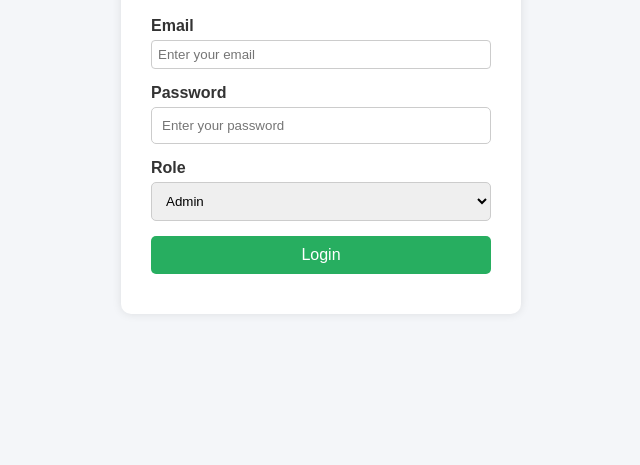
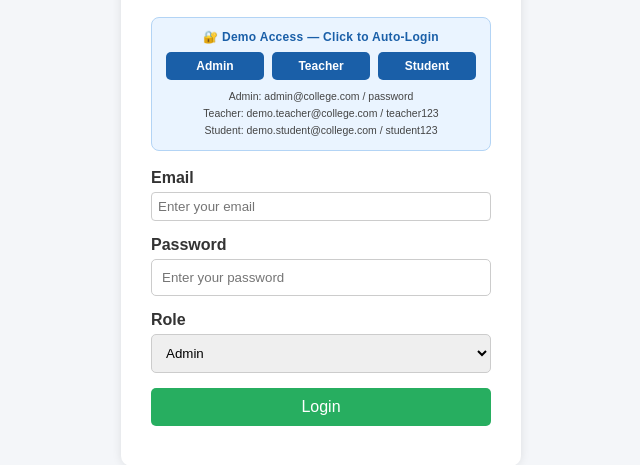
Before and after one commit to Ankit-Samanta/college-admin-dashboard, a website: page public/login.html in a window 1280 px wide. Shown: the part 141-606 px from the top of the page, without its empty margins (319-959 px from the left). Drawn offline with Linux system fonts and the light colour scheme.

Commit message:
feat: add demo credentials box with auto-login buttons

```diff
--- a/public/login.html
+++ b/public/login.html
@@ -65,6 +65,47 @@
       margin-top: 10px;
       text-align: center;
     }
+
+    .demo-box {
+      background: #eaf4ff;
+      border: 1px solid #b3d4f5;
+      border-radius: 8px;
+      padding: 12px 14px;
+      margin-bottom: 18px;
+    }
+    .demo-box p {
+      font-size: 12px;
+      font-weight: bold;
+      color: #1a5fa8;
+      margin-bottom: 8px;
+      text-align: center;
+      letter-spacing: 0.3px;
+    }
+    .demo-btns {
+      display: flex;
+      gap: 8px;
+      justify-content: center;
+    }
+    .demo-btn {
+      flex: 1;
+      padding: 7px 4px;
+      font-size: 12px;
+      border-radius: 5px;
+      border: none;
+      cursor: pointer;
+      font-weight: bold;
+      background: #1a5fa8;
+      color: white;
+      width: auto;
+    }
+    .demo-btn:hover { background: #154d8c; }
+    .demo-creds {
+      font-size: 10.5px;
+      color: #444;
+      margin-top: 8px;
+      text-align: center;
+      line-height: 1.6;
+    }
   </style>
 </head>
 
@@ -72,6 +113,21 @@
 
   <div class="login-container">
     <h2>College Admin Login</h2>
+
+    <!-- DEMO CREDENTIALS BOX -->
+    <div class="demo-box">
+      <p>🔐 Demo Access — Click to Auto-Login</p>
+      <div class="demo-btns">
+        <button class="demo-btn" onclick="demoLogin('admin@college.com','password','admin')">Admin</button>
+        <button class="demo-btn" onclick="demoLogin('demo.teacher@college.com','teacher123','teacher')">Teacher</button>
+        <button class="demo-btn" onclick="demoLogin('demo.student@college.com','student123','student')">Student</button>
+      </div>
+      <div class="demo-creds">
+        Admin: admin@college.com / password<br>
+        Teacher: demo.teacher@college.com / teacher123<br>
+        Student: demo.student@college.com / student123
+      </div>
+    </div>
     <div class="form-group">
       <label for="email">Email</label>
       <input type="email" id="email" placeholder="Enter your email" />
--- a/public/login.js
+++ b/public/login.js
@@ -1,3 +1,10 @@
+function demoLogin(email, password, role) {
+  document.getElementById("email").value = email;
+  document.getElementById("password").value = password;
+  document.getElementById("role").value = role;
+  login();
+}
+
 function login() {
   const email = document.getElementById("email").value.trim();
   const password = document.getElementById("password").value.trim();
```
